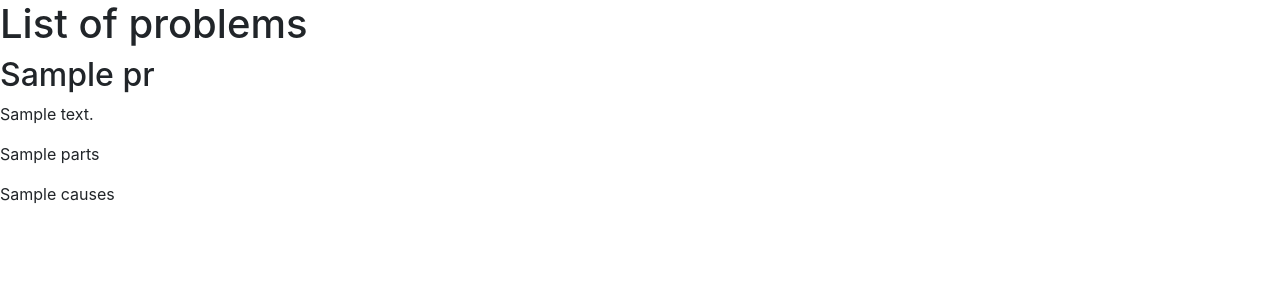
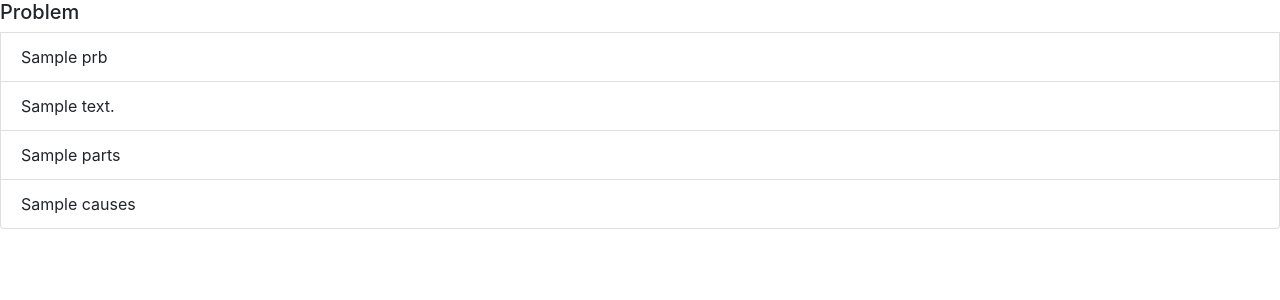
Before and after one commit to nikolay-rudenko/moonbeam, a Django app: template analysis/templates/analysis/index.html in a window 1280 px wide. Shown: the top 300 px of the page. Run offline with Django 3.2, Linux system fonts and the light colour scheme; the template is opened without the code that fills it: most values are stand-ins (such as "Sample title", 1, 10 or a date in 2020); parts of the project's set-up code (start-up, migrations or seed data) failed here and were passed over; some libraries are stand-ins or nearby versions.

Commit message:
additional changes

```diff
--- a/analysis/templates/analysis/index.html
+++ b/analysis/templates/analysis/index.html
@@ -9,30 +9,18 @@
     <link rel="stylesheet" href="https://maxcdn.bootstrapcdn.com/bootstrap/4.0.0/css/bootstrap.min.css"
           integrity="sha384-Gn5384xqQ1aoWXA+058RXPxPg6fy4IWvTNh0E263XmFcJlSAwiGgFAW/dAiS6JXm" crossorigin="anonymous">
 
-    <title>Analysis!</title>
+    <title>Analysis</title>
 </head>
 <body>
-<h1>List of problems</h1>
 
-{% for bb in bbs %}
-    <div>
-        <h2>{{ pr.title }}</h2>
-        <p>{{ pr.description }}</p>
-        <p>{{ pr.parts }}</p>
-        <p>{{ pr.causes }}</p>
-    </div>
+{% for pr in prb %}
+    <ul class="list-group">
+        <h5>Problem</h5>
+        <li class="list-group-item">{{ pr.title }}</li>
+        <li class="list-group-item">{{ pr.description }}</li>
+        <li class="list-group-item">{{ pr.parts }}</li>
+        <li class="list-group-item">{{ pr.causes }}</li>
+    </ul>
 {% endfor %}
-
-<!-- Optional JavaScript -->
-<!-- jQuery first, then Popper.js, then Bootstrap JS -->
-<script src="https://code.jquery.com/jquery-3.2.1.slim.min.js"
-        integrity="sha384-KJ3o2DKtIkvYIK3UENzmM7KCkRr/rE9/Qpg6aAZGJwFDMVNA/GpGFF93hXpG5KkN"
-        crossorigin="anonymous"></script>
-<script src="https://cdnjs.cloudflare.com/ajax/libs/popper.js/1.12.9/umd/popper.min.js"
-        integrity="sha384-ApNbgh9B+Y1QKtv3Rn7W3mgPxhU9K/ScQsAP7hUibX39j7fakFPskvXusvfa0b4Q"
-        crossorigin="anonymous"></script>
-<script src="https://maxcdn.bootstrapcdn.com/bootstrap/4.0.0/js/bootstrap.min.js"
-        integrity="sha384-JZR6Spejh4U02d8jOt6vLEHfe/JQGiRRSQQxSfFWpi1MquVdAyjUar5+76PVCmYl"
-        crossorigin="anonymous"></script>
 </body>
 </html>
```
